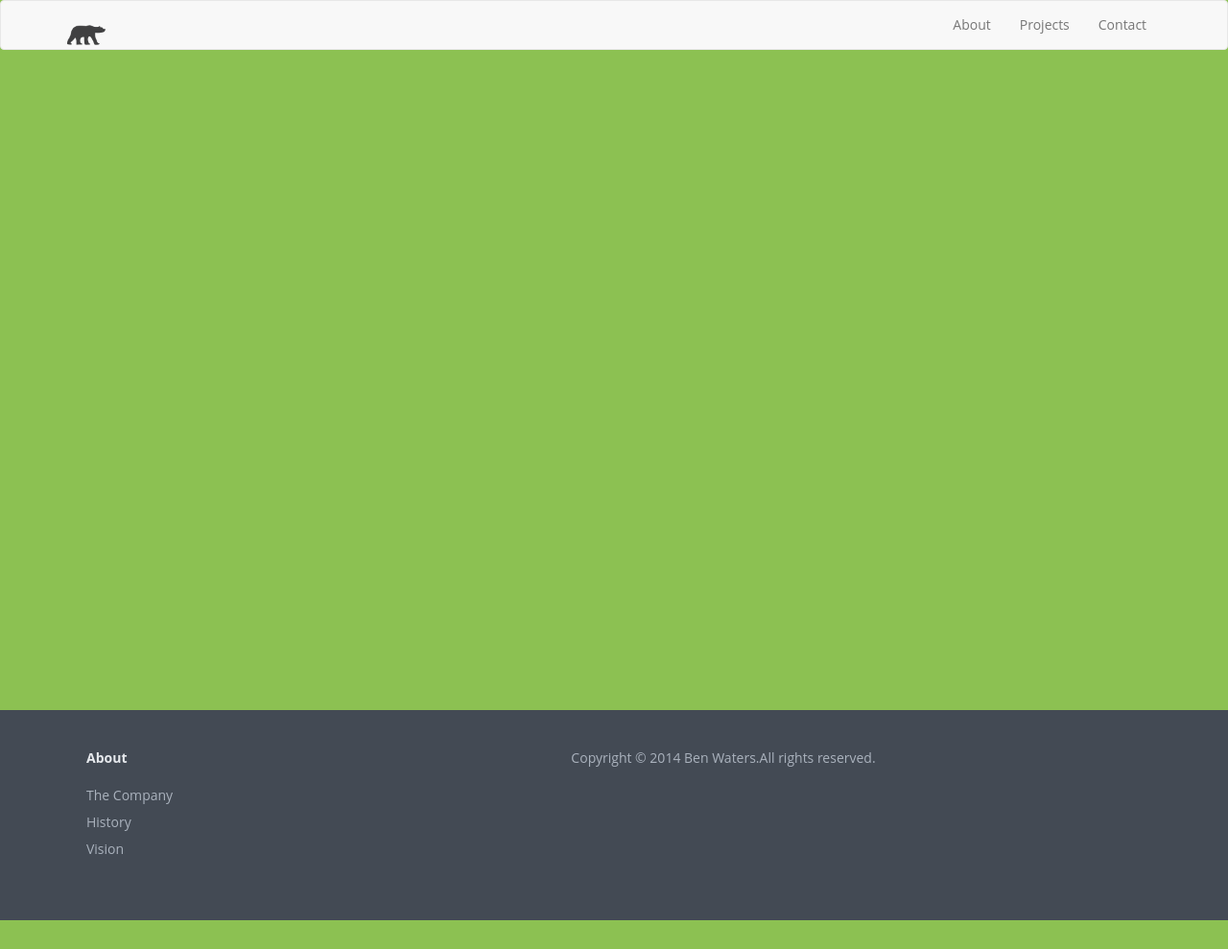
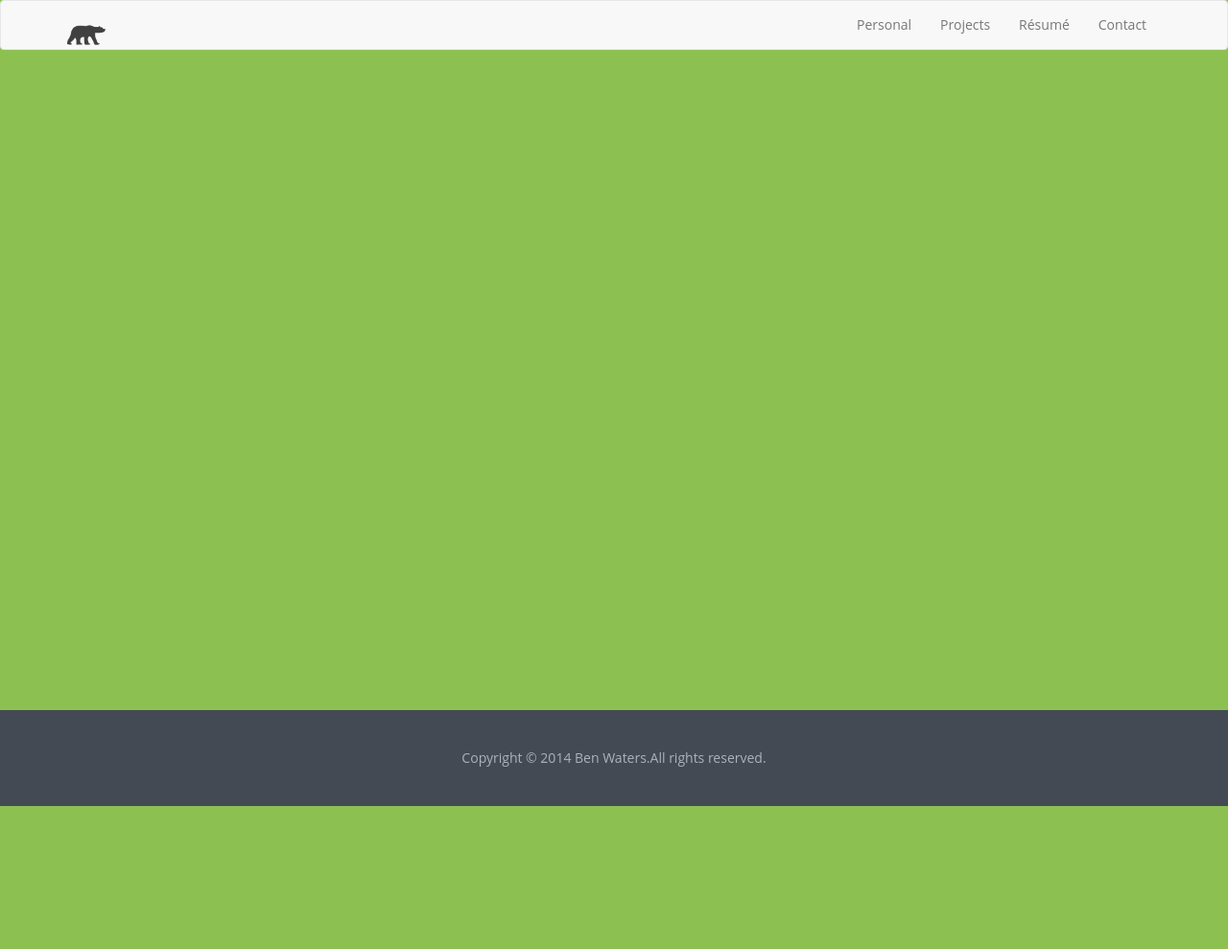
Before and after one commit to techwizrd/benjaminwaters-me, a Flask app: template benjaminwaters.me/templates/base.html in a window 1280 px wide. Shown: the whole page at 96% size. After the commit the page ends 840 px from the top, so only its background shows below. Run offline with Flask 2, Linux system fonts and the light colour scheme; the template is opened without the code that fills it, so the values that code supplies are empty; some libraries are stand-ins or nearby versions.

Commit message:
played with footer. need to add buttons to footer instead

```diff
--- a/benjaminwaters.me/templates/footer.html
+++ b/benjaminwaters.me/templates/footer.html
@@ -1,20 +1,9 @@
 <!-- Footer
       ================================================== -->
-      <div class="example">
         <div class="row">
           <div class="col-md-12">
             <div class="footer">
-              <div class="container">
-                <div class="clearfix">
-                  <dl class="footer-nav">
-                    <dt class="nav-title">About</dt>
-                    <dd class="nav-item"><a href="#">The Company</a></dd>
-                    <dd class="nav-item"><a href="#">History</a></dd>
-                    <dd class="nav-item"><a href="#">Vision</a></dd>
-                  </dl>
                 <div class="footer-copyright text-center">Copyright &copy; 2014 Ben Waters.All rights reserved.</div>
-              </div>
-            </div>
           </div>
         </div>
       </div>
--- a/benjaminwaters.me/templates/navbar.html
+++ b/benjaminwaters.me/templates/navbar.html
@@ -11,8 +11,9 @@
           </div>
           <div class="collapse navbar-collapse">
             <ul class="nav navbar-nav navbar-right">
-              <li><a class="nav-link" href="about.html">About</a></li>
-              <li><a class="nav-link" href="projects.html">Projects</a></li>
+              <li><a class="nav-link" href="/personal">Personal</a></li>
+              <li><a class="nav-link" href="/projects">Projects</a></li>
+              <li><a class="nav-link" href="/resume">Résumé</a></li>
               <li><a class="nav-link" href="contact.html">Contact</a></li>
             </ul>
           </div>
```
